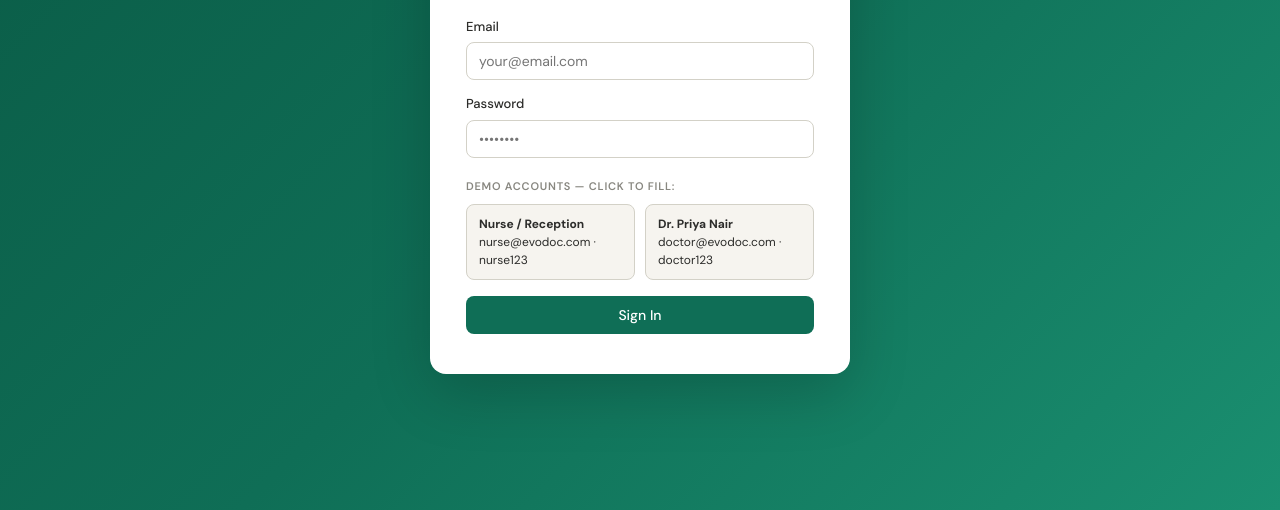
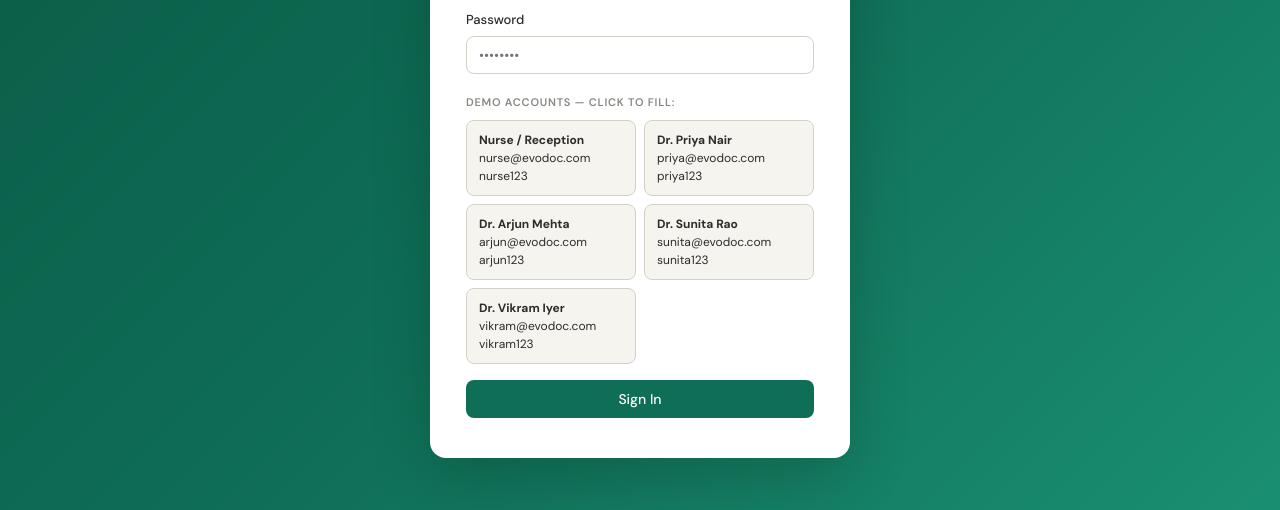
Before and after one commit to ShristiJaiswal95/EvoDoc-portal, a plain HTML site: page index.html in a window 1280 px wide. Shown: the part 290-800 px from the top of the page. Drawn offline with Linux system fonts and the light colour scheme.

Commit message:
update html

```diff
--- a/index.html
+++ b/index.html
@@ -37,12 +37,21 @@
     </div>
 
     <p class="login-hint">Demo accounts — click to fill:</p>
-    <div class="demo-accounts">
+    <div class="demo-accounts" style="display:grid;grid-template-columns:1fr 1fr;gap:8px;">
       <div class="demo-chip" onclick="fillLogin('nurse@evodoc.com','nurse123')">
-        <strong>Nurse / Reception</strong><br/>nurse@evodoc.com · nurse123
+        <strong>Nurse / Reception</strong><br/>nurse@evodoc.com<br/>nurse123
       </div>
-      <div class="demo-chip" onclick="fillLogin('doctor@evodoc.com','doctor123')">
-        <strong>Dr. Priya Nair</strong><br/>doctor@evodoc.com · doctor123
+      <div class="demo-chip" onclick="fillLogin('priya@evodoc.com','priya123')">
+        <strong>Dr. Priya Nair</strong><br/>priya@evodoc.com<br/>priya123
+      </div>
+      <div class="demo-chip" onclick="fillLogin('arjun@evodoc.com','arjun123')">
+        <strong>Dr. Arjun Mehta</strong><br/>arjun@evodoc.com<br/>arjun123
+      </div>
+      <div class="demo-chip" onclick="fillLogin('sunita@evodoc.com','sunita123')">
+        <strong>Dr. Sunita Rao</strong><br/>sunita@evodoc.com<br/>sunita123
+      </div>
+      <div class="demo-chip" onclick="fillLogin('vikram@evodoc.com','vikram123')">
+        <strong>Dr. Vikram Iyer</strong><br/>vikram@evodoc.com<br/>vikram123
       </div>
     </div>
 
```
